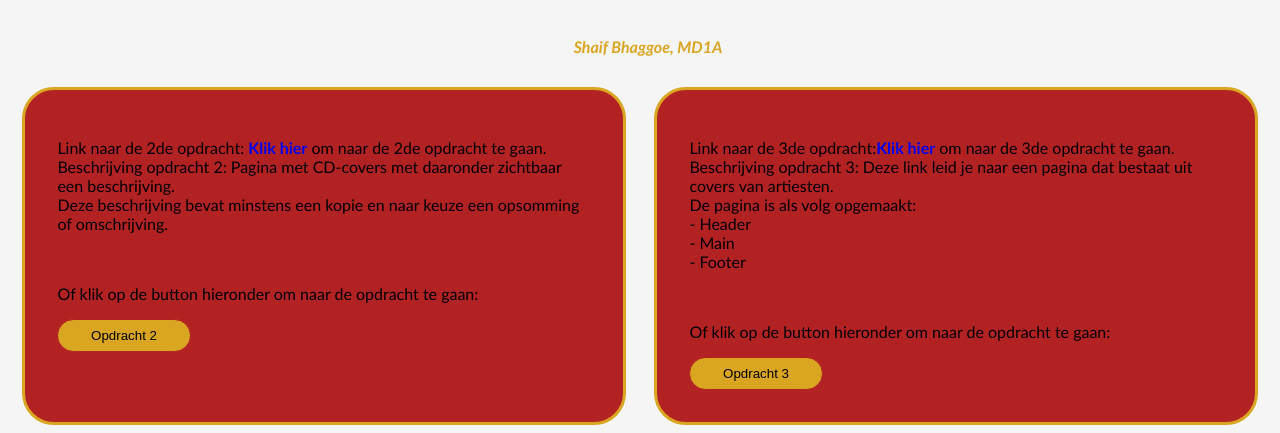
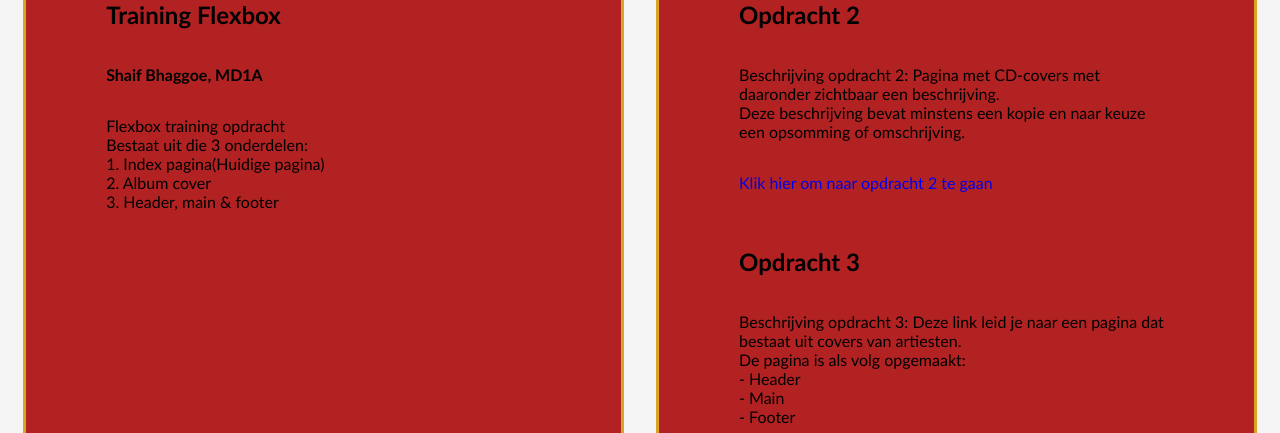
Before and after one commit to Shaif821/Flexbox-training, a plain HTML site: page index.html in a window 1280 px wide. Shown: the part 154-587 px from the top of the page. Drawn offline with Linux system fonts and the light colour scheme; grey boxes are pictures that could not be loaded.

Commit message:
Opdracht bijgewerkt

```diff
--- a/index.html
+++ b/index.html
@@ -8,37 +8,19 @@
     <link rel="stylesheet" type="text/css" href="stylesheet.css">
 </head>
 <body>
+
 <div class="wrapper">
-<header><h2>Training Flexbox</h2><p><b>Shaif Bhaggoe, MD1A</b></p></header>
-
-<section class="link" id="link1">
-    <p>Link naar de 2de opdracht: <span id="klik"><b><a href="index/index.html">Klik hier</a></b></span> om naar de 2de opdracht te gaan.<br>
-
-    Beschrijving opdracht 2: Pagina met CD-covers met daaronder zichtbaar een beschrijving. <br>Deze beschrijving bevat minstens een kopie en naar keuze een opsomming of omschrijving. </p>
-    <br>
-    <p>Of klik op de button hieronder om naar de opdracht te gaan:</p>
-    <a href="index/index.html"><button class="but"><p class="text">Opdracht 2</p></button></a>
-</section>
-
-<section class="link" id="link2">
-    <p>Link naar de 3de opdracht:<span id="klik"><b><a href="Herschikken/Volgorder.html">Klik hier</a></b></span> om naar de 3de opdracht te gaan.<br>
-
-    Beschrijving opdracht 3: Deze link leid je naar een pagina dat bestaat uit covers van artiesten. <br>
-    De pagina is als volg opgemaakt:<br>
-    - Header<br>
-    - Main <br>
-    - Footer</p>
-    <br>
-    <p>Of klik op de button hieronder om naar de opdracht te gaan:</p>
-    <a href="Herschikken/Volgorder.html"><button class="but"><p class="text">Opdracht 3</p></button></a>
-</section>
 
 
-</div>
+<section class="link">
+    <h2>Training Flexbox</h2><p><b>Shaif Bhaggoe, MD1A</b>
 
-
-<!--------------------------Validatie------------------------------->
-<footer>
+    <p>Flexbox training opdracht<br>
+    Bestaat uit die 3 onderdelen:<br>
+    1. Index pagina(Huidige pagina)<br>
+    2. Album cover <br>
+    3. Header, main & footer <br></p>
+    <br><footer>
     <div id="validatie">
     <a href="http://validator.w3.org/check?uri=referer" target="_blank">
         <img src="http://blog.boyet.com/blog/files/media/image/valid-html5-blue.png" alt="Valide HTML5"></a>
@@ -47,5 +29,33 @@
     </a>
 </div>
 </footer>
+</section>
+
+<section class="link">
+  <h2>Opdracht 2</h2>
+   <p>
+    Beschrijving opdracht 2: Pagina met CD-covers met daaronder zichtbaar een beschrijving. <br>Deze beschrijving bevat minstens een kopie en naar keuze een opsomming of omschrijving.</p>
+    <p><a href="index/index.html">Klik hier om naar opdracht 2 te gaan</a></p>
+
+    <br>
+
+    <h2>Opdracht 3</h2>
+    <p>
+    Beschrijving opdracht 3: Deze link leid je naar een pagina dat bestaat uit covers van artiesten. <br>
+    De pagina is als volg opgemaakt:<br>
+    - Header<br>
+    - Main <br>
+    - Footer</p>
+    <br>
+
+    <p><a href="Herschikken/Volgorder.html">Klik hier om naar opdracht 3 te gaan</a></p>
+
+</section>
+
+</div>
+
+
+<!--------------------------Validatie------------------------------->
+
 </body>
 </html>
--- a/index/stylesheet.css
+++ b/index/stylesheet.css
@@ -3,7 +3,6 @@ body {
     font-family: Calibri;
 
 }
-
 
 /*Header*/
 header {
@@ -43,28 +42,26 @@ header p {
 section.Vakje {
     padding: 2em;
     min-width: 15em;
-    margin: .9em;
+    margin: .5em;
     font-weight: 100;
     color: white;
     background-color: #333;
 /*    Rand*/
     border-radius: 2em;
-    flex: 1;
+    flex: 1 0 20%;
     border: 3px solid whitesmoke;
     display: flex;
     flex-direction: column;
 }
 
 section.Vakje img {
-    width: 100%;
+ width: 100%;
     height: auto;
+
 }
 
 section.Vakje:hover {
     background-color:darkgrey;
-    padding: 2em;
-    min-width: 15em;
-    margin: .9em;
     font-weight: 100;
     border: 3px solid white;
 }
@@ -77,7 +74,7 @@ button {
      height: 2.5em;
     border-radius: 5em;
     border: 1px solid white;
-    margin-top: auto;
+    margin:auto auto 0 auto;
     color: white;
 }
 button:hover {
--- a/stylesheet.css
+++ b/stylesheet.css
@@ -1,6 +1,16 @@
+html, body {
+    height: 100%;
+    margin:0;
+    padding: 0;
+}
+
 body {
     background-color: whitesmoke;
     font-family: Calibri;
+    justify-content: center;
+    flex-wrap: wrap;
+    align-items: center;
+    display: flex;
 
 }
 
@@ -36,48 +46,42 @@ header p {
     en ook voor gelijke kolom hoogte.:*/
     display: flex;
     flex-wrap: wrap;
+    justify-content: center;
+
+
 }
 
 /*Tekst*/
 /*Section = CHILD*/
 section.link {
-    padding: 2em;
-    min-width: 15em;
-    margin: .9em;
+    padding: 5em;
+    min-width: 10em;
+    margin: 1em;
     font-weight: 100;
     background-color: firebrick;
 /*    Rand*/
     border-radius: 2em;
-    flex: 1;
+    flex: 0 0 25em;
     border: 3px solid goldenrod;
     display: flex;
     flex-direction: column;
+    flex: 1;
+
+
 }
+
+
 
 section.link:hover {
     background-color:#FE9A2E;
-    padding: 2em;
-    min-width: 15em;
-    margin: .9em;
-    font-weight: 100;
     border: 3px solid firebrick;
+
 }
 
-
-/*Button*/
-button {
-    width: 10em;
-     border-color:rgba(0, 0, 0, 0.1);
-     background-color: goldenrod;
-     height: 2.5em;
-    border-radius: 5em;
-    border: 1px solid firebrick;
+section.link footer {
     margin-top: auto;
 }
-button.but:hover {
-     border-color:rgba(0, 0, 0, 0.1);
-     background-color: #B40404;
-}
+
 .text {
     margin: auto;
     text-align: center;
```
Also changed, not shown: Herschikken/Volgorder.css (+51 -4 lines), Herschikken/Volgorder.html (+16 -2 lines), index/index.html (+2 -2 lines), index/Afbeeldingen/Science & Faith.jpg (added), index/Afbeeldingen/Silence-and-faith.jpg (deleted).
